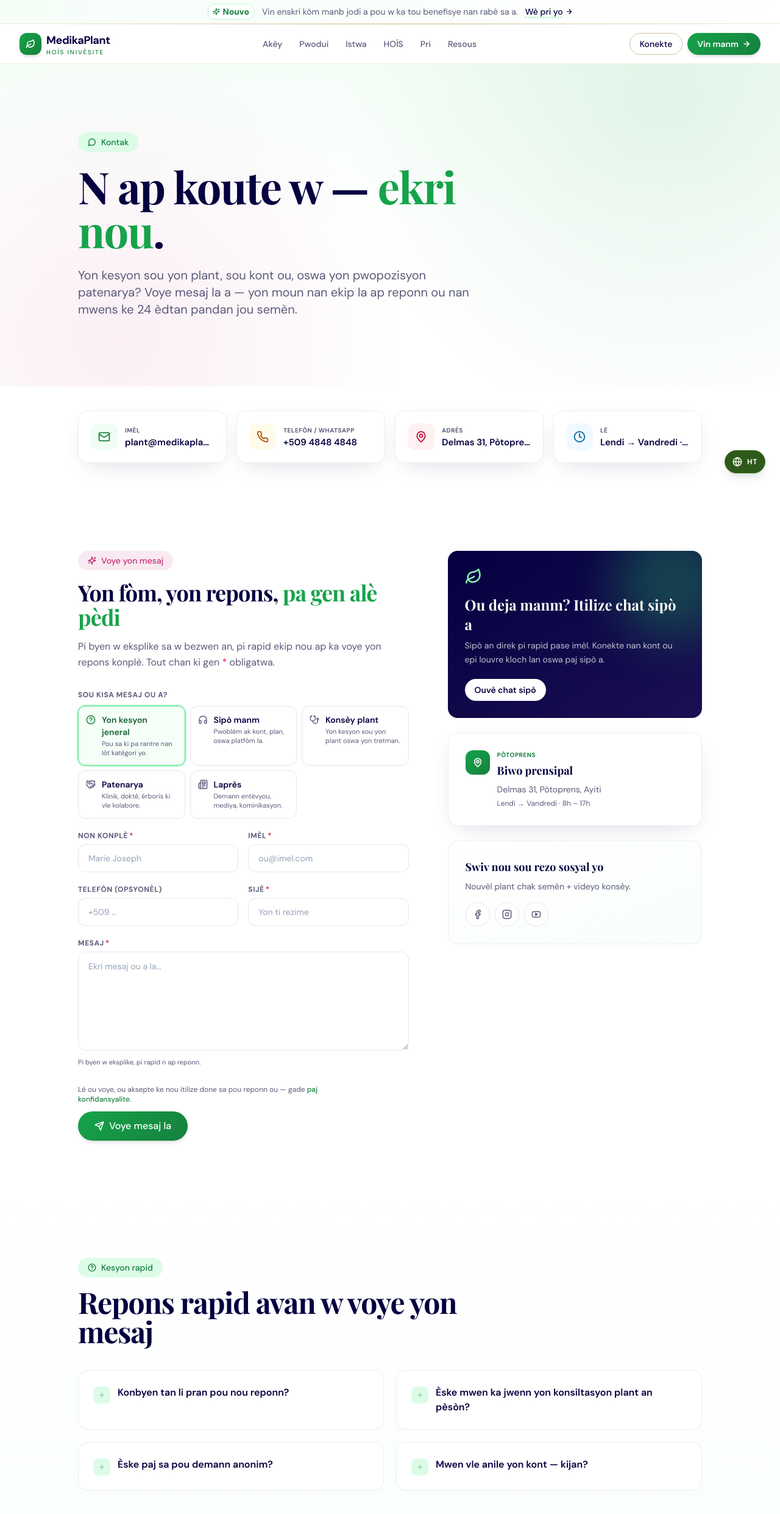
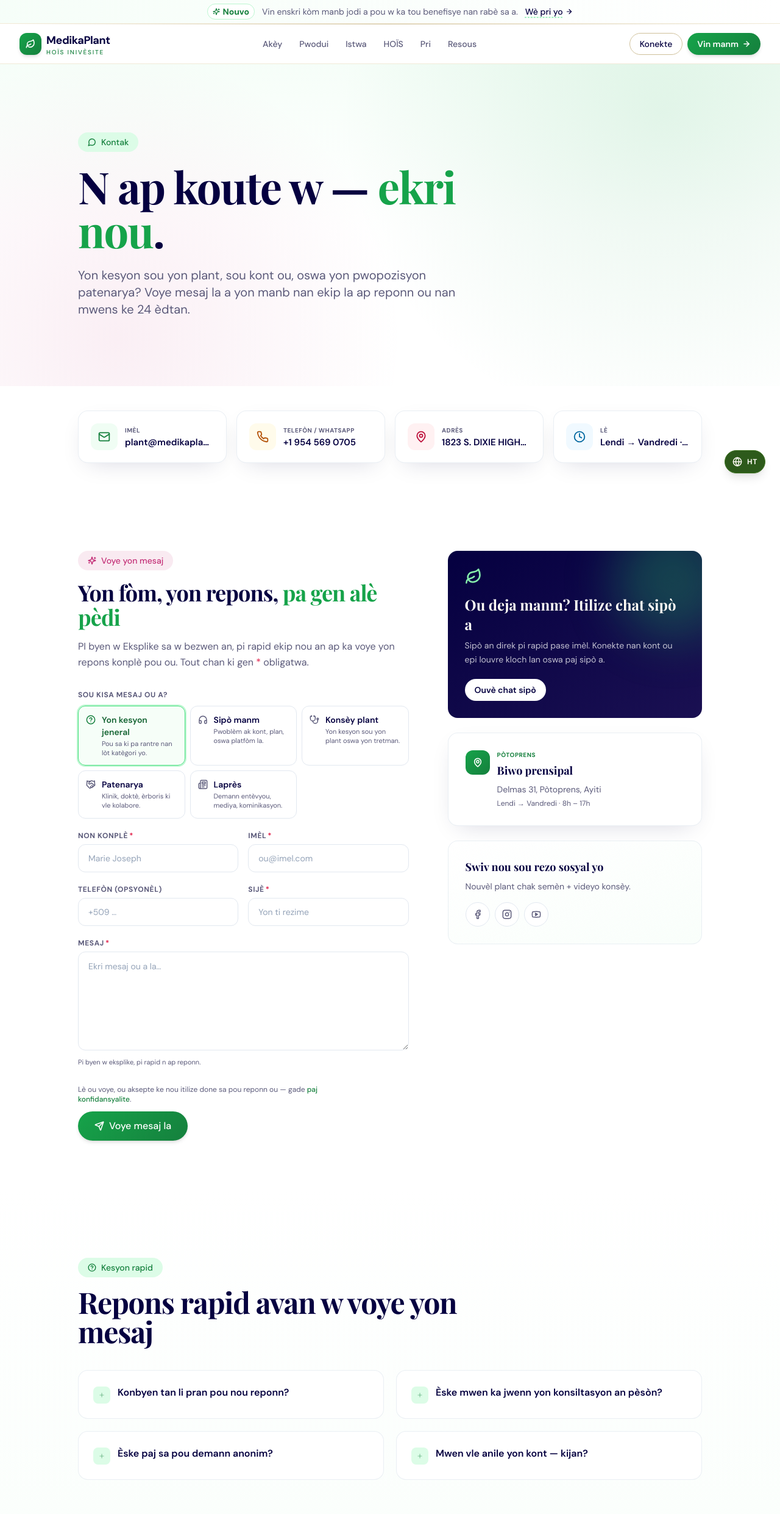
Before and after one commit to hebdev1/Hois.medikaplant.org, a Next.js app: page /kontak in a window 1280 px wide. Shown: the top 2482 px of the page at 61% size. Built offline with nearby package versions, Linux system fonts and the light colour scheme.

Commit message:
Update contact information and FAQ responses

```diff
--- a/app/kontak/page.tsx
+++ b/app/kontak/page.tsx
@@ -19,7 +19,7 @@ import ContactForm from './contact-form';
 export const metadata = {
   title: 'Kontak · MedikaPlant Hoïs Inivèsite',
   description:
-    'Kontakte ekip MedikaPlant Hoïs Inivèsite — sipò manm, patenarya, oswa konsiltasyon plant santiniye.',
+    'Kontakte ekip sipò Hoïs MedikaPlant Inivèsite pou patenarya, oswa konsiltasyon sou plant elatriye...',
 };
 // Force dynamic — the form posts to a server action that reads cookies
 // (to attach the optional user_id). Static pre-rendering tries to run
@@ -37,15 +37,15 @@ const CHANNELS = [
   {
     icon: Phone,
     label: 'Telefòn / WhatsApp',
-    value: '+509 4848 4848',
-    href: 'tel:+50948484848',
+    value: '+1 954 569 0705',
+    href: 'tel:+19545690705',
     tone: 'bg-amber-50 text-amber-700',
   },
   {
     icon: MapPin,
     label: 'Adrès',
-    value: 'Delmas 31, Pòtoprens',
-    href: 'https://maps.google.com/?q=Delmas+31+Port-au-Prince',
+    value: '1823 S. DIXIE HIGHWAY POMPANO BEACH, FL 33060',
+    href: 'https://www.google.com/maps/search/?api=1&query=1823+S+Dixie+Highway+Pompano+Beach+FL+33060',
     tone: 'bg-rose-50 text-rose-700',
   },
   {
@@ -63,8 +63,8 @@ const FAQS = [
     a: 'Pi souvan, mwens ke 24 èdtan pandan jou semèn. Sipò ijan: itilize chat sipò a nan panel ou si w deja manm.',
   },
   {
-    q: 'Èske mwen ka jwenn yon konsiltasyon plant an pèsòn?',
-    a: 'Wi — bouton "Mande yon konsiltasyon" nan paramèt kont ou kreye yon demann; yon èrboris ap kontakte w pou pwograme dat ak fòma (vidyo, telefòn, oswa an pèsòn).',
+    q: 'Èske mwen ka jwenn yon konsiltasyon an pèsòn?',
+    a: 'Wi — bouton "Mande yon konsiltasyon" nan paramèt kont ou kreye yon demann; yon Gid ap kontakte w pou pwograme dat ak fòma (vidyo, telefòn, oswa an pèsòn).',
   },
   {
     q: 'Èske paj sa pou demann anonim?',
@@ -72,7 +72,7 @@ const FAQS = [
   },
   {
     q: 'Mwen vle anile yon kont — kijan?',
-    a: 'Konekte → /dashboard/settings → bòt anba "Dosye konsiltasyon" → bouton "Anile abònman". Si w pa konekte, voye yon mesaj la a ak sijè "Anile kont".',
+    a: 'Konekte → /dashboard/settings → bòt anba "Dosye konsiltasyon" → bouton "Anile abònman". Si w pa konekte, voye mesaj la a ak sijè "Anile kont".',
   },
 ];
 
@@ -121,8 +121,8 @@ export default function KontakPage() {
             </h1>
             <p className="mt-6 text-lg md:text-xl text-ink-muted leading-relaxed max-w-2xl">
               Yon kesyon sou yon plant, sou kont ou, oswa yon pwopozisyon
-              patenarya? Voye mesaj la a — yon moun nan ekip la ap reponn ou
-              nan mwens ke 24 èdtan pandan jou semèn.
+              patenarya? Voye mesaj la a  yon manb nan ekip la ap reponn ou
+              nan mwens ke 24 èdtan.
             </p>
           </div>
         </div>
@@ -182,8 +182,8 @@ export default function KontakPage() {
                 <span className="text-brand-600">pa gen alè pèdi</span>
               </h2>
               <p className="mt-4 text-ink-muted leading-relaxed max-w-xl">
-                Pi byen w eksplike sa w bezwen an, pi rapid ekip nou ap ka voye
-                yon repons konplè. Tout chan ki gen <span className="text-rose-600">*</span>{' '}
+                PI byen w Eksplike sa w bezwen an, pi rapid ekip nou an ap ka voye
+                yon repons konplè pou ou. Tout chan ki gen <span className="text-rose-600">*</span>{' '}
                 obligatwa.
               </p>
 
```
